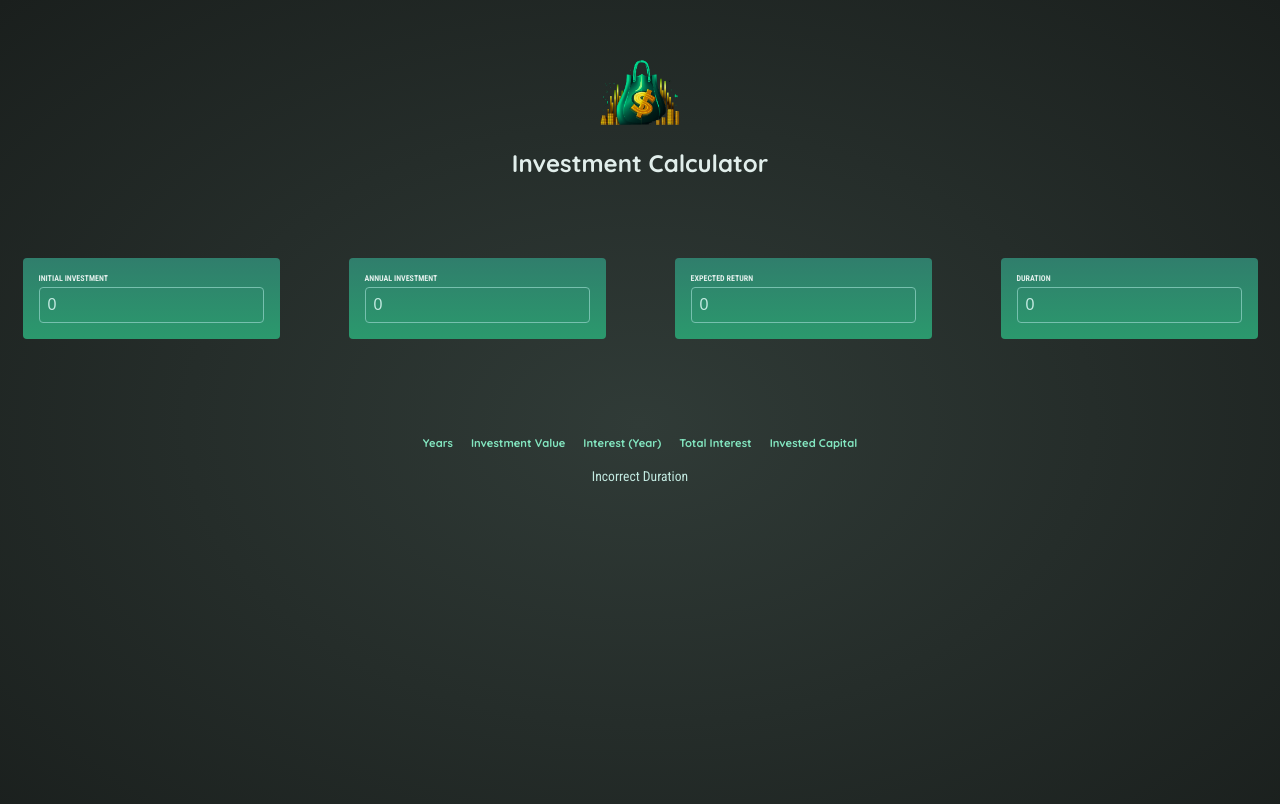
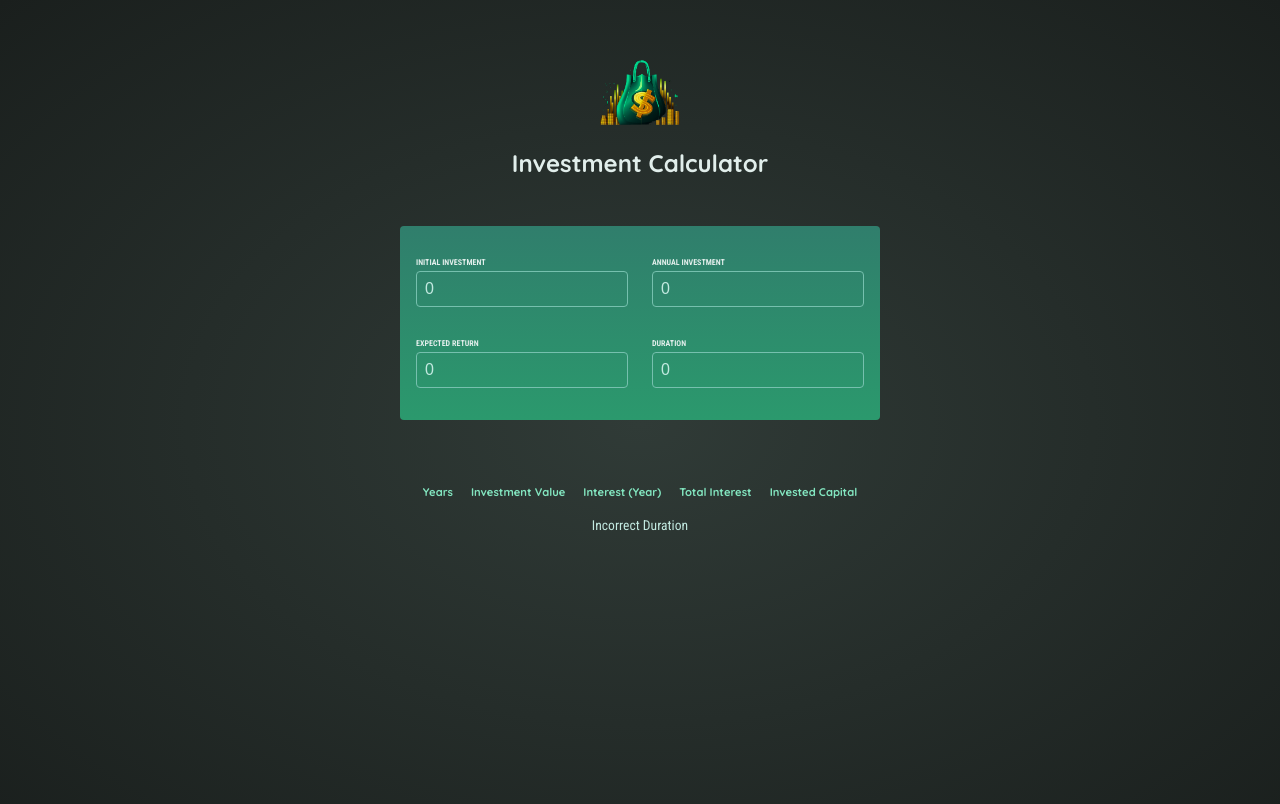
Before and after one commit to PreetiNegi2709/investment-calculater, a React (Vite) app: page / in a window 1280 px wide. Shown: the top 804 px of the page. Built offline with nearby package versions, Linux system fonts and the light colour scheme.

Commit message:
fix/css: The CSS has been improved and few tags added for styling in Calculator.

```diff
--- a/src/components/Calculator.jsx
+++ b/src/components/Calculator.jsx
@@ -2,8 +2,9 @@
 
 const Calculator = ({ inputArray, setInputArray, onChange }) => {
   return (
+    <section id="user-input">
       <div className="input-group">
-      <div id="user-input">
+        <p>
           <LabelledInput
             value={inputArray.initialInvestment}
             onChange={(e) => {
@@ -11,8 +12,8 @@
             }}
             label="initial investment"
           />
-      </div>
-      <div id="user-input">
+        </p>
+        <p>
           <LabelledInput
             value={inputArray.annualInvestment}
             onChange={(e) => {
@@ -20,8 +21,10 @@
             }}
             label="annual investment"
           />
+        </p>
       </div>
-      <div id="user-input">
+      <div className="input-group">
+        <p>
           <LabelledInput
             value={inputArray.expectedReturn}
             onChange={(e) => {
@@ -29,8 +32,8 @@
             }}
             label="expected return"
           />
-      </div>
-      <div id="user-input">
+        </p>
+        <p>
           <LabelledInput
             value={inputArray.duration}
             onChange={(e) => {
@@ -38,8 +41,9 @@
             }}
             label="duration"
           />
+        </p>
       </div>
-    </div>
+    </section>
   );
 };
 
```
Lines whose indentation alone changed are shown as unchanged.
